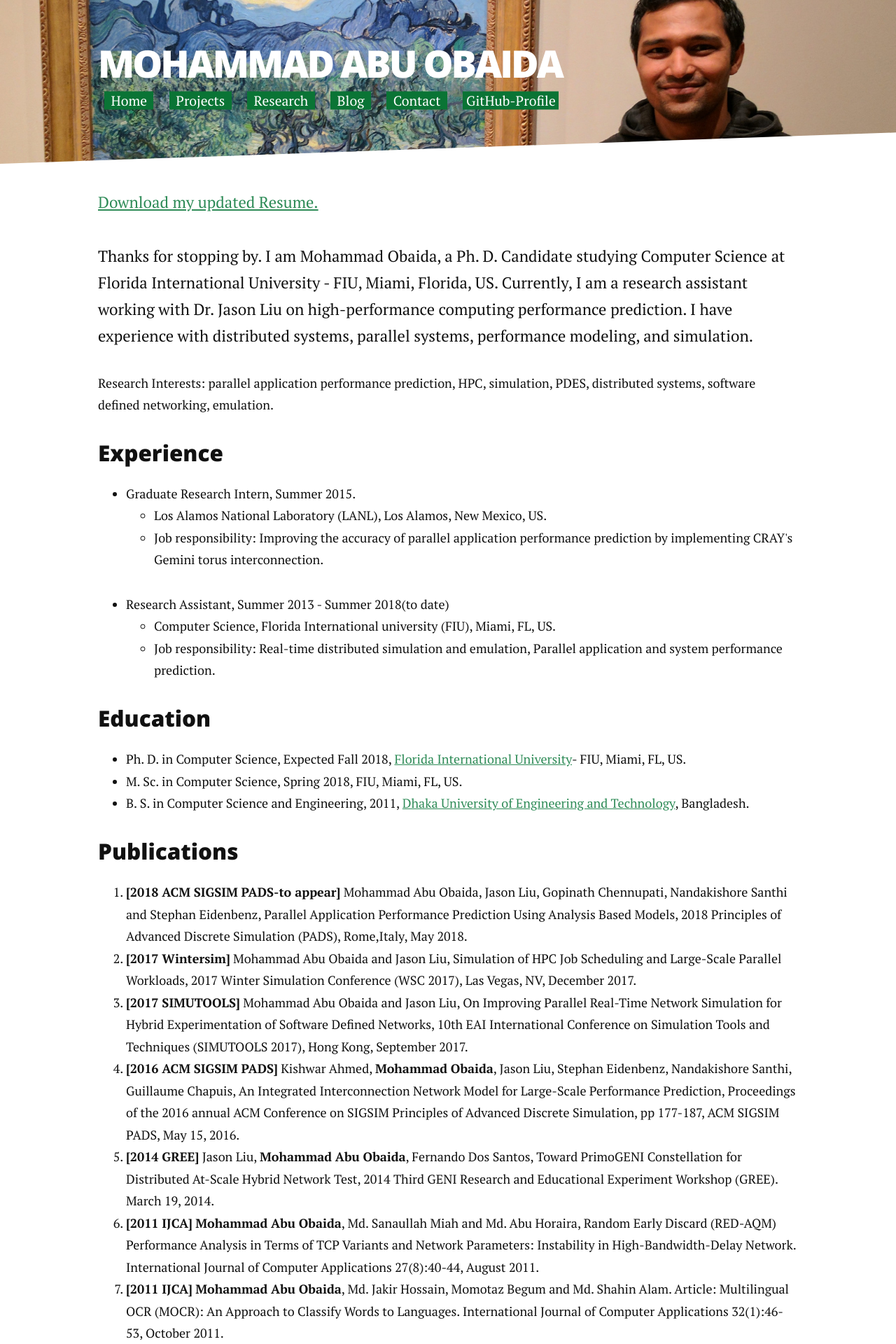
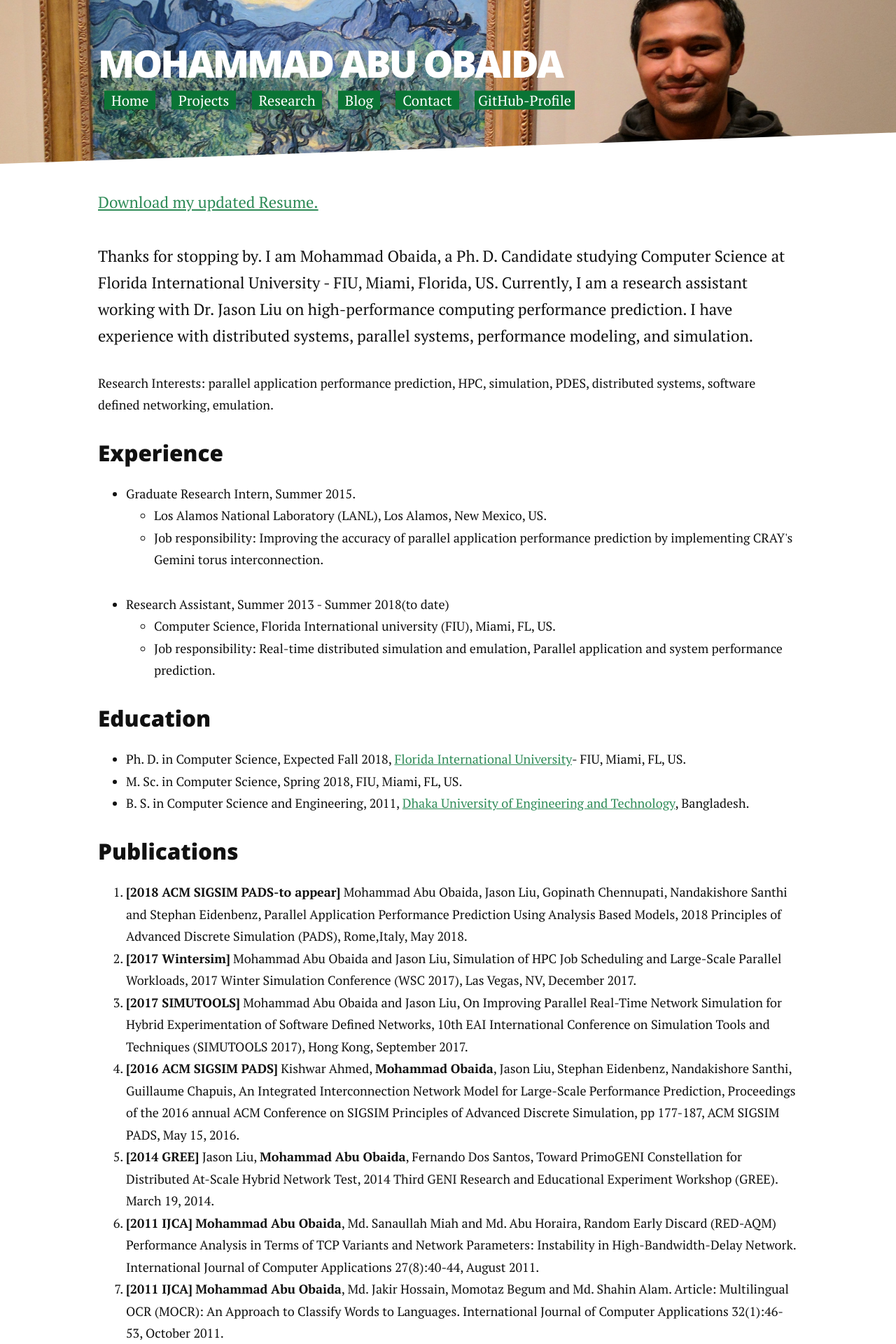
Before and after one commit to summonersRift/summonersrift.github.io, a Jekyll site: the page built from index.html, in a window 1280 px wide. Shown: the top 1920 px of the page at 70% size. Built offline with Jekyll 4.4.1, drawn with Linux system fonts in a browser that asks for light colours; nearby versions of some CDN libraries; the list of posts is cut into pages by our own code.

```diff
--- a/_includes/header.html
+++ b/_includes/header.html
@@ -5,10 +5,10 @@
             <ul class="noList">
                  {% for link in site.navigation %}{% assign current = nil %}{% if page.url contains link.url %}{% assign current = 'current' %}{% endif %}
                  <li class="element {% if forloop.first %}first{% endif %} {{ current }} {% if forloop.last %}last{% endif %}">
-                    <a href="{{ link.url | prepend: site.baseurl }}"><span style="font-size: 1.2em;background:#0A7435">&nbsp;&nbsp;{{ link.title }}&nbsp;&nbsp;</b></a>
+                    <a href="{{ link.url | prepend: site.baseurl }}"><span style="font-size: 1.25em;background:#0A7435">&nbsp;&nbsp;{{ link.title }}&nbsp;&nbsp;</b></a>
                  </li>
                  {% endfor %}
-                 <li> <a href="https://github.com/summonersrift" target="_blank"><span style="background:#0A7435;font-size:1.2em;">&nbsp;GitHub-Profile&nbsp;</span></a></li>
+                 <li> <a href="https://github.com/summonersrift" target="_blank"><span style="background:#0A7435;font-size:1.25em;">&nbsp;GitHub-Profile&nbsp;</span></a></li>
              </ul>
          </nav>
      </div>
```
